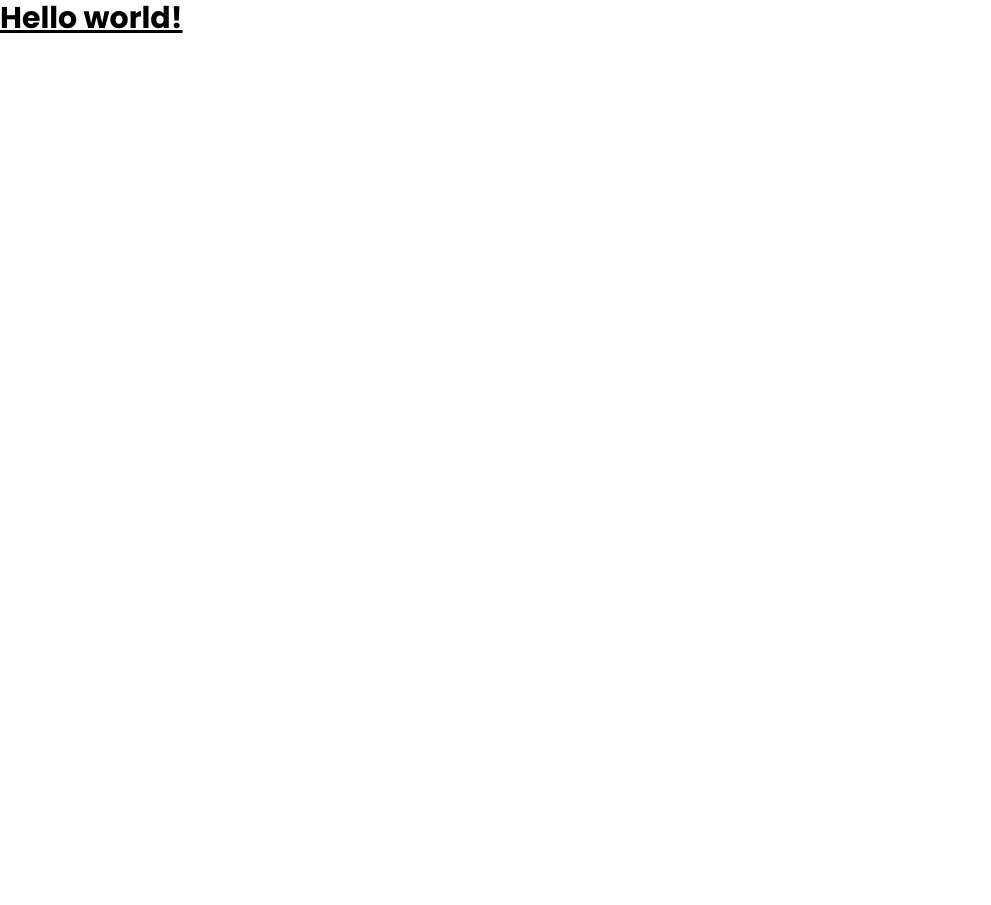
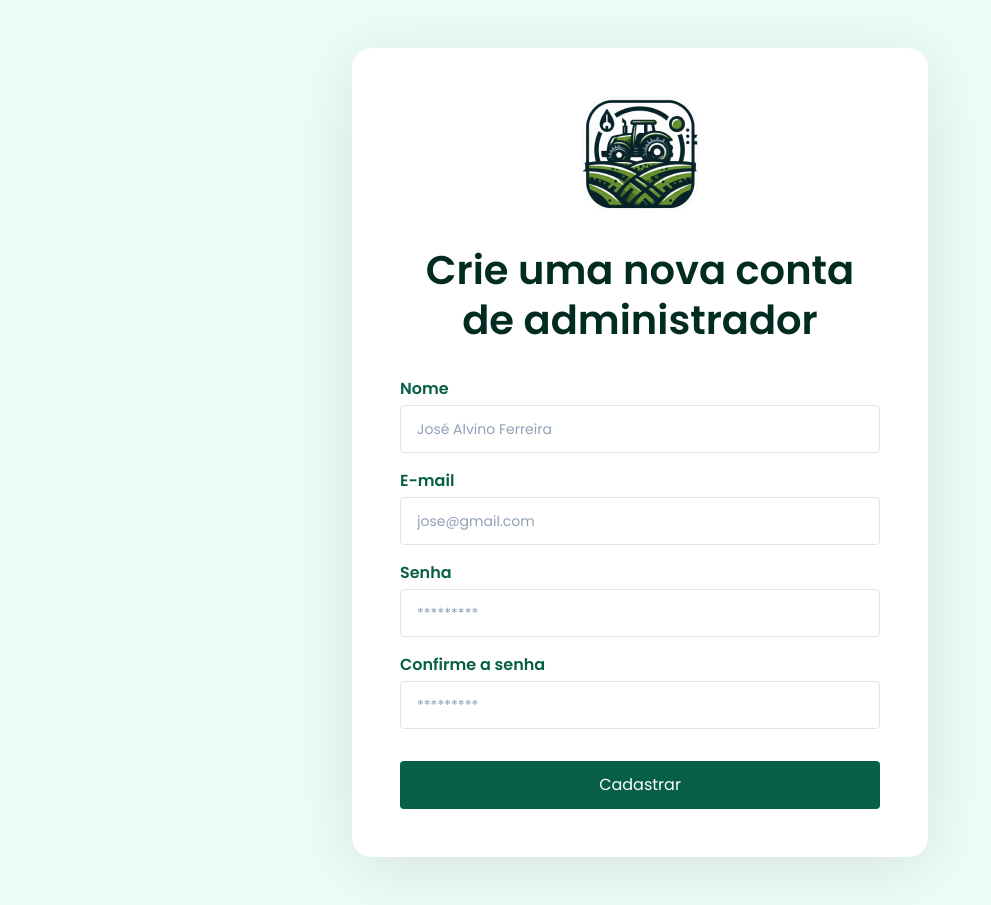
Before and after one commit to oarthurfc/auto-farm, a React (Vite) app in the folder Codigo/front-end/auto-farm/: page /cadastro in a window 1280 px wide. Shown: the whole page, without its empty margins (0-991 px from the left). Before the commit the page ends 800 px from the top, so only its background shows below. Built offline with nearby package versions, Linux system fonts and the light colour scheme.

Commit message:
feat: Pages de Login e Cadastro

```diff
--- a/Codigo/front-end/auto-farm/index.html
+++ b/Codigo/front-end/auto-farm/index.html
@@ -2,7 +2,7 @@
 <html lang="pt-br">
   <head>
     <meta charset="UTF-8" />
-    <link rel="shortcut icon" href="/public/favIcon.png" type="image/x-icon">
+    <link rel="shortcut icon" href="/favIcon.png" type="image/x-icon">
     <meta name="viewport" content="width=device-width, initial-scale=1.0" />
     <title>AutoFarm</title>
     <link rel="preconnect" href="https://fonts.googleapis.com">
--- /dev/null
+++ b/Codigo/front-end/auto-farm/src/components/InputField.jsx
@@ -0,0 +1,11 @@
+const InputField = ({label, placeholder, type}) => {
+
+    return (
+        <div className="flex flex-col gap-1">
+                <span className="text-emerald-800 font-semibold">{label}</span>
+                <input type={type} placeholder={placeholder} className="h-12 border border-[#E3E3E3] rounded-[4px] p-4 font-normal placeholder-[#90A0B7] text-sm text-emerald-950"/>
+        </div>
+    )
+};
+
+export default InputField
--- a/Codigo/front-end/auto-farm/src/pages/cadastro/index.jsx
+++ b/Codigo/front-end/auto-farm/src/pages/cadastro/index.jsx
@@ -1,11 +1,48 @@
-import { useState } from 'react'
+import { useEffect } from "react"
+import InputField from "../../components/InputField"
 
 function CadastroPage() {
 
+  //Altera o título da página
+  useEffect(() => {
+    document.title = "Cadastro - AutoFarm"
+  });
+
   return (
-    <h1 className="text-3xl font-bold underline">
-      Hello world!
-    </h1>
+    <div className="min-h-screen py-12 flex items-center justify-center bg-emerald-50">
+
+      <div className="flex flex-col justify-center items-center w-full max-w-xl p-12 bg-white shadow-shape rounded-[20px] gap-8">
+        <img src="public/favIcon.png" className="max-w-[117px]" alt="Logo AutoFarm" />
+        <h1 className="text-[40px] text-center font-semibold text-emerald-950 leading-tight">Crie uma nova conta de administrador</h1>
+        <div className="flex flex-col gap-4 w-full">
+
+          <InputField
+            label="Nome"
+            placeholder="José Alvino Ferreira"
+            type="text"
+          />
+
+          <InputField
+            label="E-mail"
+            placeholder="jose@gmail.com"
+            type="email"
+          />
+
+          <InputField
+            label="Senha"
+            placeholder="*********"
+            type="password"
+          />
+
+          <InputField
+            label="Confirme a senha"
+            placeholder="*********"
+            type="password"
+          />
+        </div>
+        <button className="bg-emerald-800 w-full text-white p-3 rounded-[4px]">Cadastrar</button>
+      </div>
+    </div>
   )
 }
 
--- a/Codigo/front-end/auto-farm/src/pages/login/index.jsx
+++ b/Codigo/front-end/auto-farm/src/pages/login/index.jsx
@@ -1,11 +1,36 @@
-import { useState } from 'react'
+import { useEffect } from "react"
+import InputField from "../../components/InputField"
 
 function LoginPage() {
 
+  //Altera o título da página
+  useEffect(() => {
+    document.title = "Login - AutoFarm"
+  });
+
   return (
-    <h1 className="text-3xl font-bold underline">
-      Hello world!
-    </h1>
+    <div className="h-screen flex items-center justify-center bg-emerald-50">
+      <div className="flex flex-col justify-center items-center w-full max-w-xl p-12 bg-white shadow-shape rounded-[20px] gap-8">
+        <img src="public/favIcon.png" className="max-w-[117px]" alt="Logo AutoFarm" />
+        <h1 className="text-5xl text-center font-semibold text-emerald-950">Acesse sua conta</h1>
+        <div className="flex flex-col gap-3 w-full">
+          <InputField
+              label="Seu e-mail"
+              placeholder="jose@gmail.com"
+              type="email"
+          />
+
+          <InputField
+              label="Sua senha"
+              placeholder="*********"
+              type="password"
+          />
+
+          <a href="#" className="text-emerald-300 underline">Esqueci minha senha</a>
+        </div>
+        <button className="bg-emerald-800 w-full text-white p-3 rounded-[4px]">Entrar</button>
+      </div>
+    </div>
   )
 }
 
```
